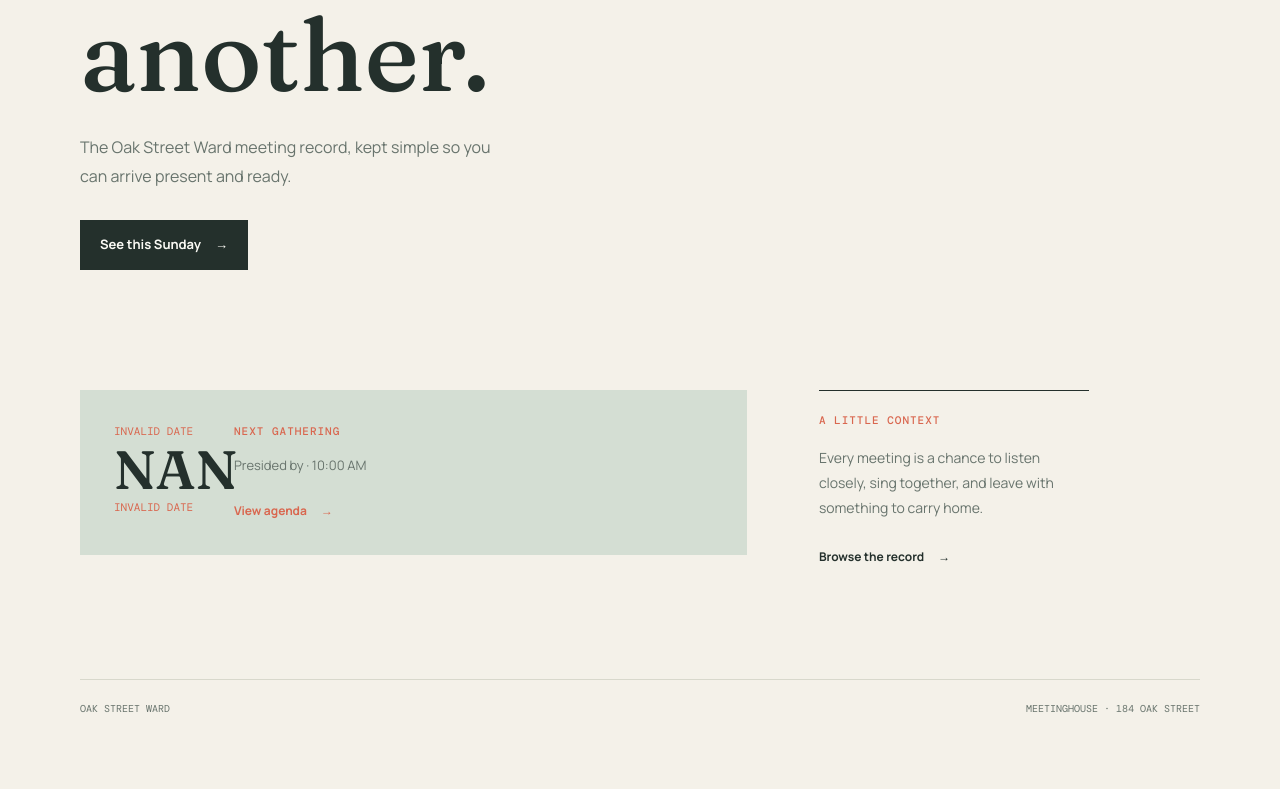
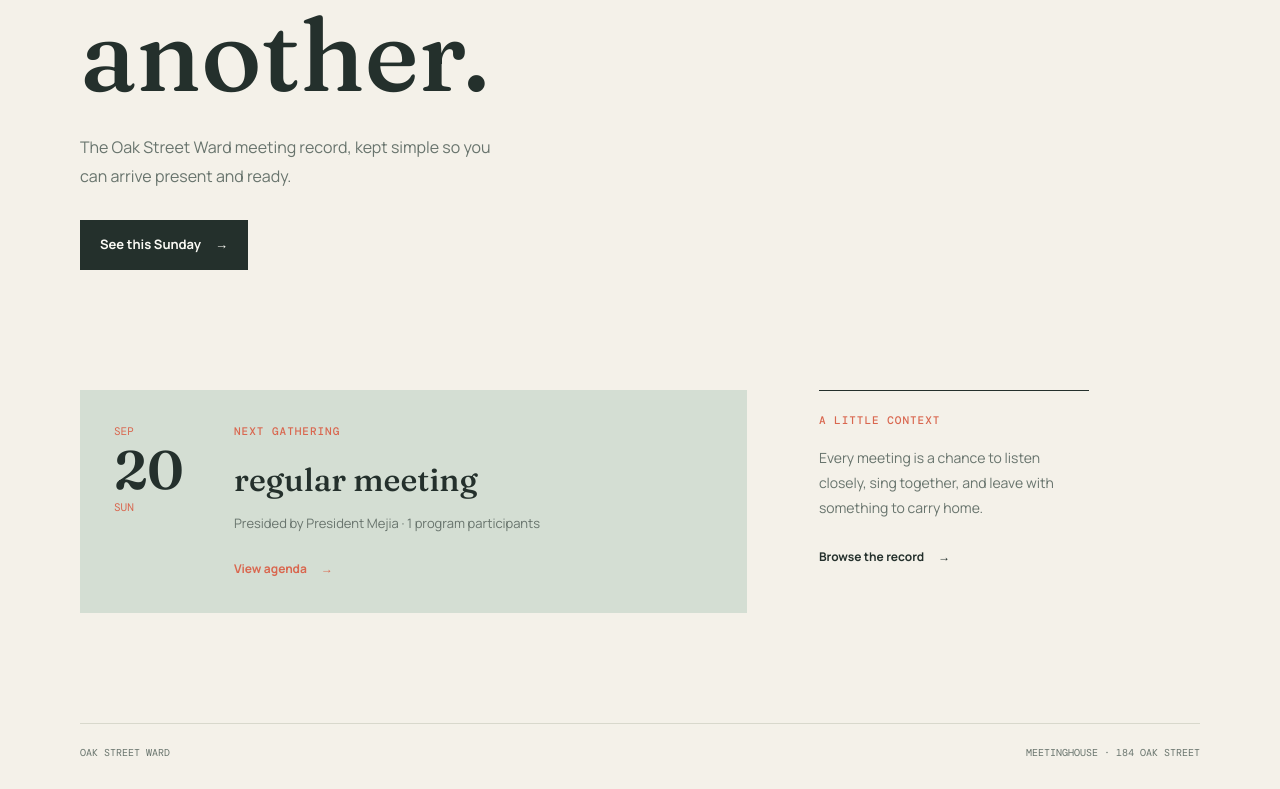
Before and after one commit to Maritherecua/sacrament-meetings, a Next.js app: page / in a window 1280 px wide. Shown: the part 413-1202 px from the top of the page. Before the commit the page ends 1158 px from the top, so only its background shows below. Built offline with nearby package versions, Linux system fonts and the light colour scheme.

Commit message:
Built and updated type annotations for React components and ensured proper number conversion for meeting IDs.

```diff
--- a/app/api/meetings/[id]/route.ts
+++ b/app/api/meetings/[id]/route.ts
@@ -1,7 +1,7 @@
 import { getMeeting } from "@/lib/meetings-db";
 
-export async function GET(_request: Request, { params }: { params: Promise<{ id: string }> }) {
+export async function GET(_request: Request, { params }: { params: Promise<{ id: string }> }): Promise<Response> {
     const { id } = await params;
-    const meeting = getMeeting(id);
+    const meeting = getMeeting(Number(id));
     return meeting ? Response.json(meeting) : Response.json({ error: "Meeting not found" }, { status: 404 });
 }
--- a/app/api/meetings/route.ts
+++ b/app/api/meetings/route.ts
@@ -1,5 +1,5 @@
 import { meetings } from "@/lib/meetings-db";
 
-export function GET() {
+export function GET(): Response {
     return Response.json(meetings);
 }
--- a/app/meetings/[id]/page.tsx
+++ b/app/meetings/[id]/page.tsx
@@ -4,7 +4,7 @@ import { notFound } from "next/navigation";
 
 export default async function MeetingPage({ params, searchParams }: PageProps<"/meetings/[id]">) {
     const { id } = await params;
-    const meeting = getMeeting(id);
+    const meeting = getMeeting(Number(id));
     if (!meeting) notFound();
     const { print } = await searchParams;
     return <div className={print === "true" ? "print-view content-column" : "content-column"}><MeetingDetail meeting={meeting} /></div>;
--- a/components/Footer.tsx
+++ b/components/Footer.tsx
@@ -1,3 +1,5 @@
-export function Footer() {
-    return <footer className="site-footer"><span>Oak Street Ward</span><span>Meetinghouse · 184 Oak Street</span></footer>;
+import type { ReactElement } from "react";
+
+export function Footer(): ReactElement {
+    return <footer className="site-footer flex justify-between gap-4"><span>Oak Street Ward</span><span>Meetinghouse · 184 Oak Street</span></footer>;
 }
--- a/components/Header.tsx
+++ b/components/Header.tsx
@@ -1,7 +1,8 @@
 import Link from "next/link";
+import type { ReactElement } from "react";
 import { NavLinks } from "./NavLinks";
 
-export function Header() {
+export function Header(): ReactElement {
     const formattedDate = new Intl.DateTimeFormat("en-US", { weekday: "long", month: "long", day: "numeric" }).format(new Date());
-    return <header className="site-header"><div className="header-inner"><Link className="brand" href="/"><span className="brand-mark" aria-hidden="true">SM</span><span><strong>Oak Street Ward</strong><small>Sacrament meetings</small></span></Link><div className="header-meta"><span>{formattedDate}</span><NavLinks /></div></div></header>;
+    return <header className="site-header"><div className="header-inner flex items-center justify-between gap-6"><Link className="brand inline-flex items-center gap-3" href="/"><span className="brand-mark" aria-hidden="true">SM</span><span><strong>Oak Street Ward</strong><small>Sacrament meetings</small></span></Link><div className="header-meta flex items-center gap-8"><span>{formattedDate}</span><NavLinks /></div></div></header>;
 }
--- a/components/MeetingCard.tsx
+++ b/components/MeetingCard.tsx
@@ -1,7 +1,13 @@
 import Link from "next/link";
-import type { Meeting } from "@/lib/types";
+import type { ReactElement } from "react";
+import type { SacramentMeeting } from "@/lib/types";
 
-export function MeetingCard({ meeting, featured = false }: { meeting: Meeting; featured?: boolean }) {
+interface MeetingCardProps {
+    meeting: SacramentMeeting;
+    featured?: boolean;
+}
+
+export function MeetingCard({ meeting, featured = false }: MeetingCardProps): ReactElement {
     const date = new Date(`${meeting.date}T12:00:00`);
-    return <article className={`meeting-card${featured ? " featured" : ""}`}><div className="card-date"><span>{date.toLocaleDateString("en-US", { month: "short" })}</span><strong>{date.getDate()}</strong><span>{date.toLocaleDateString("en-US", { weekday: "short" })}</span></div><div className="card-content"><p className="eyebrow">{featured ? "Next gathering" : "Sacrament meeting"}</p><h2>{meeting.theme}</h2><p className="card-meta">Presided by {meeting.presiding} · 10:00 AM</p><Link className="text-link" href={`/meetings/${meeting.id}`}>View agenda <span aria-hidden="true">→</span></Link></div></article>;
+    return <article className={`meeting-card${featured ? " featured" : ""} grid gap-7 md:grid-cols-[92px_1fr]`}><div className="card-date"><span>{date.toLocaleDateString("en-US", { month: "short" })}</span><strong>{date.getDate()}</strong><span>{date.toLocaleDateString("en-US", { weekday: "short" })}</span></div><div className="card-content"><p className="eyebrow">{featured ? "Next gathering" : "Sacrament meeting"}</p><h2>{meeting.meetingType} meeting</h2><p className="card-meta">Presided by {meeting.presiding} · {meeting.speakers.length} program participants</p><Link className="text-link inline-flex items-center gap-3" href={`/meetings/${meeting.id}`}>View agenda <span aria-hidden="true">→</span></Link></div></article>;
 }
--- a/components/NavLinks.tsx
+++ b/components/NavLinks.tsx
@@ -1,9 +1,10 @@
 "use client";
 
 import Link from "next/link";
+import type { ReactElement } from "react";
 import { usePathname } from "next/navigation";
 
-export function NavLinks() {
+export function NavLinks(): ReactElement {
     const pathname = usePathname();
-    return <nav className="nav-links" aria-label="Main navigation"><Link className={pathname === "/" ? "active" : ""} href="/">Home</Link><Link className={pathname.startsWith("/meetings") ? "active" : ""} href="/meetings">Meetings</Link><Link href="/meetings/current">This Sunday</Link></nav>;
+    return <nav className="nav-links flex gap-5" aria-label="Main navigation"><Link className={pathname === "/" ? "active" : ""} href="/">Home</Link><Link className={pathname.startsWith("/meetings") ? "active" : ""} href="/meetings">Meetings</Link><Link href="/meetings/current">This Sunday</Link></nav>;
 }
--- a/lib/meetings-db.ts
+++ b/lib/meetings-db.ts
@@ -32,7 +32,7 @@ export const meetings: SacramentMeeting[] = [
         conducting: "Sister Nia Patel",
         openingHymn: { number: 3, title: "Come, Come, Ye Saints" },
         openingPrayer: "Gabriel Lopez",
-        wardBusinessItem: [{description: "Discussion on upcoming ward activities"}],
+        wardBusinessItem: [{ description: "Discussion on upcoming ward activities" }],
         stakeBusiness: false,
         sacramentHymn: { number: 5, title: "The Spirit of God" },
         speakers: [
@@ -120,9 +120,13 @@ export function getMeetingById(id: number): SacramentMeeting | undefined {
     return meetings.find((meeting) => meeting.id === id);
 }
 
-export function getCurrentMeeting() {
+export function getCurrentMeeting(): SacramentMeeting {
     const today = new Date();
     const sunday = new Date(today);
     sunday.setDate(today.getDate() - today.getDay());
-    return getMeetings(meetings.find(meeting => meeting.date === sunday.toISOString().slice(0, 10))?.date ?? meetings[0].date);
+    return getMeetings(sunday.toISOString().slice(0, 10))[0] ?? meetings[0];
 }
+
+export function getMeeting(id: number): SacramentMeeting | undefined {
+    return getMeetingById(id);
+}
```
Also changed, not shown: components/MeetingDetail.tsx (+20 -3 lines).
